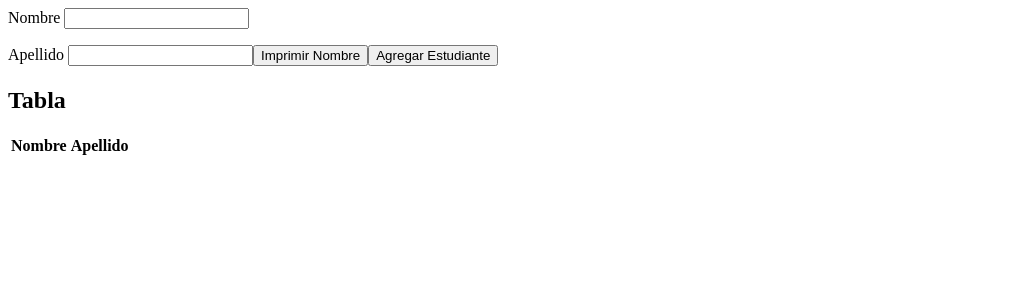
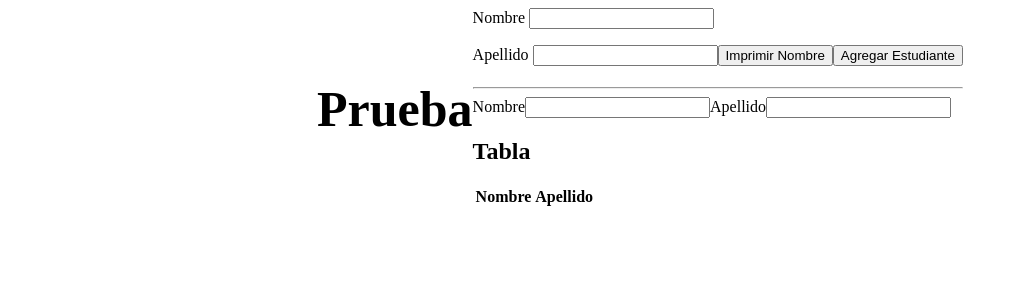
Before and after one commit to rerosero/pw_vue_u2_rr, a Vue app: page / in a window 1280 px wide. Shown: the top 300 px of the page, without its empty margins (0-1018 px from the left). Built offline with nearby package versions, Linux system fonts and the light colour scheme.

Commit message:
Modificadores de eventos

```diff
--- a/src/App.vue
+++ b/src/App.vue
@@ -7,7 +7,7 @@
 
 <script>
 // Importamos el componente desde el mismo directorio
-import DirectivasView from './DirectivasView.vue';
+import DirectivasView from '@/views/DirectivasView.vue';
 
 export default {
   // Registramos el componente para que pueda usarse en el template
--- a/src/components/Directivas.vue
+++ b/src/components/Directivas.vue
@@ -21,6 +21,12 @@
         <!-- Muestra el primer elemento del arreglo (si existe) -->
         <h1>{{ arreglo[0] }}</h1>
 
+        <hr/>
+        <label for="id_nombre_1">Nombre</label>
+        <input  v-model="nombre" id="id_nombre_1" type="text">
+        <label for="id_apellido_1">Apellido</label>
+        <input v-model="apellido" @keypress.enter="agregarEStudiante1" id="id_apellido_1" type="text">
+
         <!-- Lista de estudiantes -->
         <ul>
             <!--
@@ -29,7 +35,7 @@
                 PROBABLEMENTE lo quieres eliminar, porque oculta la lista innecesariamente.
             -->
             <li
-                v-for="{ nombre, apellido } in arreglo"
+               v-show="nombre" v-for="{ nombre, apellido } in arreglo"
                 :key="nombre"
             >
                 {{ nombre }} - {{ apellido }}
@@ -90,6 +96,18 @@
 
             this.limpiarFormulario(); // Limpia el formulario después
         },
+        agregarEStudiante1(event){
+            console.log('event')
+            if(event.charCode !==13){
+                return
+            }
+            console.log('presiono el Enten');
+            console.log("Agrego estudiante 1");
+            console.log(event);
+            console.log(event.charCode);
+            console.log(event.keyCode);
+            this.agregarEstudiante();
+        },
 
         // Limpia los campos para permitir ingresar otro estudiante
         limpiarFormulario() {
--- a/src/ContadorView.vue
+++ b/src/views/ContadorView.vue
@@ -24,7 +24,7 @@
 
 <script>
 // Importamos el componente Contador desde la carpeta components
-import Contador from './components/Contador.vue';
+import Contador from '../components/Contador.vue';
 export default {
     // Registramos el componente para poder usarlo dentro del <template>
     components: {
--- a/src/DirectivasView.vue
+++ b/src/views/DirectivasView.vue
@@ -5,12 +5,16 @@
 
 <template>
   <!-- Renderiza el componente Directivas.vue -->
-  <Directivas />
+
+  <div class="view-container">
+      <h2>Prueba</h2>
+      <Directivas />
+  </div>
 </template>
 
 <script>
 // Importamos el componente desde la carpeta components
-import Directivas from './components/Directivas.vue';
+import Directivas from '../components/Directivas.vue';
 
 export default {
     // Registramos el componente para poder usarlo dentro del template
@@ -20,6 +24,14 @@
 }
 </script>
 
-<style>
-/* Puedes agregar estilos propios para esta vista si lo deseas */
+<style scoped>
+.view-container{
+  display: flex;
+  justify-content: center;
+  align-items: center;
+
+}
+h2{
+  font-size: 50px;
+}
 </style>
```
Also changed, not shown: 1 other file (tests, documents, lock files or other folders).
